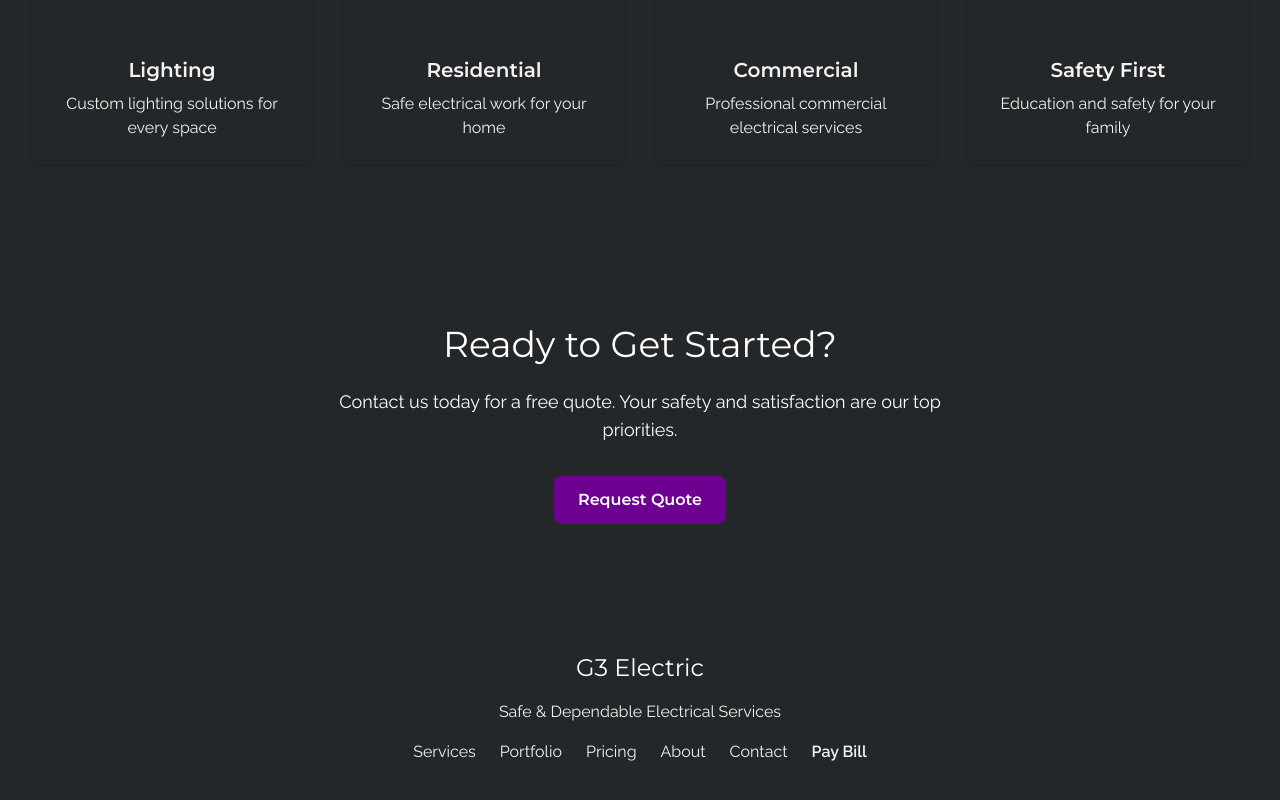
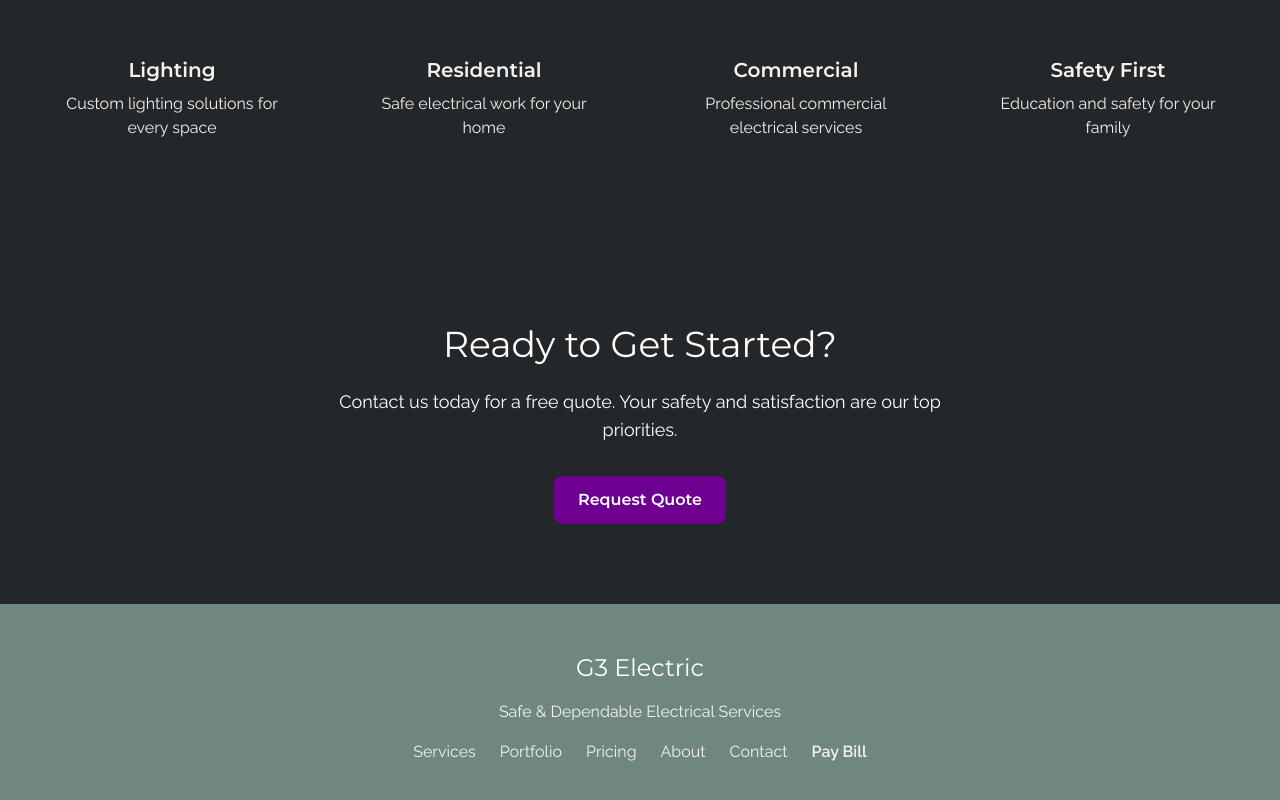
Before and after one commit to g3electricdsm-design/g3, a Next.js app: page / in a window 1280 px wide. Shown: the part 1217-2017 px from the top of the page. Built offline with nearby package versions, Linux system fonts and the light colour scheme; a web font is replaced by a local one.

Commit message:
Fix footer background with inline styles for Hookers-green color

```diff
--- a/src/app/page.tsx
+++ b/src/app/page.tsx
@@ -100,7 +100,7 @@ export default function Home() {
       </section>
 
       {/* Footer */}
-      <footer className="bg-hookers-green py-12">
+      <footer className="py-12" style={{backgroundColor: '#70877F'}}>
         <div className="max-w-7xl mx-auto px-4 sm:px-6 lg:px-8">
           <div className="text-center">
             <h3 className="font-montserrat text-2xl text-white mb-4">G3 Electric</h3>
--- a/src/app/portfolio/page.tsx
+++ b/src/app/portfolio/page.tsx
@@ -146,7 +146,7 @@ export default function Portfolio() {
       </section>
 
       {/* Footer */}
-      <footer className="bg-hookers-green py-12">
+      <footer className="py-12" style={{backgroundColor: '#70877F'}}>
         <div className="max-w-7xl mx-auto px-4 sm:px-6 lg:px-8">
           <div className="text-center">
             <h3 className="font-montserrat text-2xl text-white mb-4">G3 Electric</h3>
--- a/src/app/services/page.tsx
+++ b/src/app/services/page.tsx
@@ -187,7 +187,7 @@ export default function Services() {
       </section>
 
       {/* Footer */}
-      <footer className="bg-hookers-green py-12">
+      <footer className="py-12" style={{backgroundColor: '#70877F'}}>
         <div className="max-w-7xl mx-auto px-4 sm:px-6 lg:px-8">
           <div className="text-center">
             <h3 className="font-megrim text-2xl text-white mb-4">G3 Electric</h3>
```
